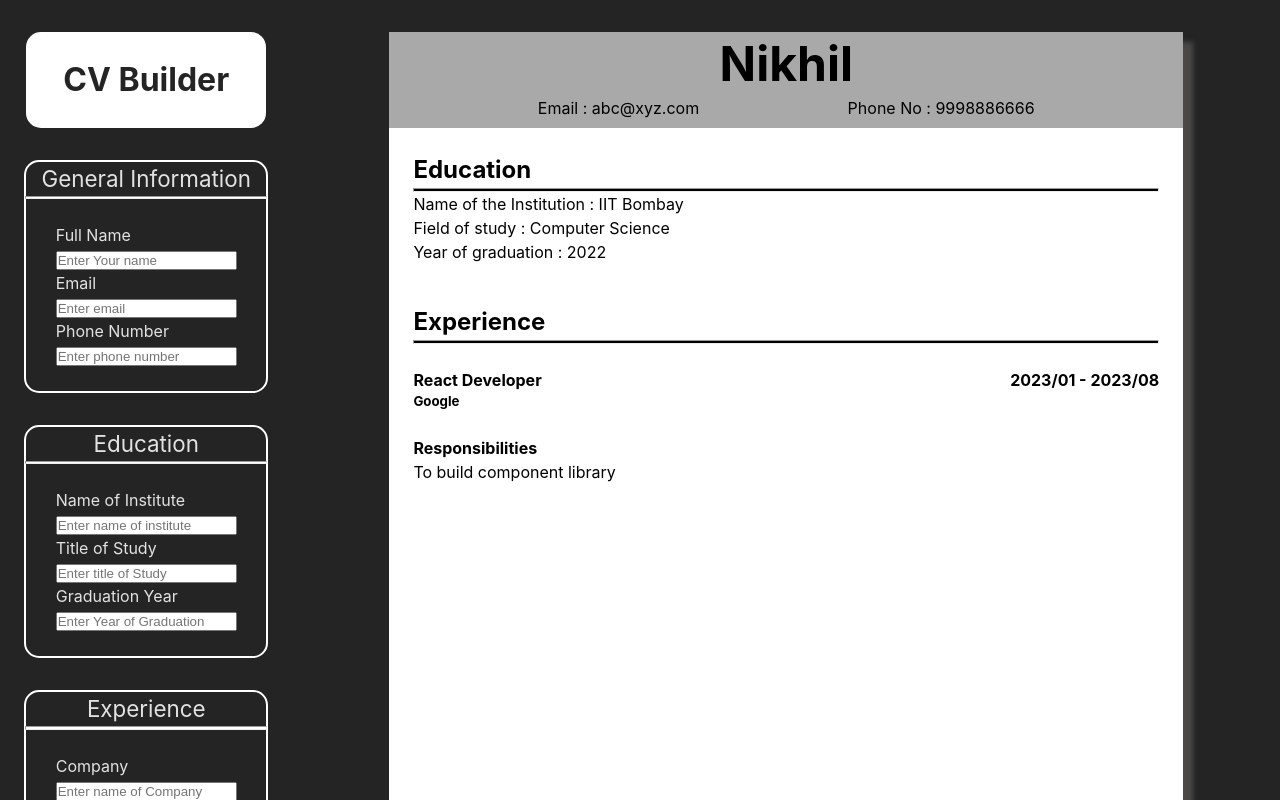
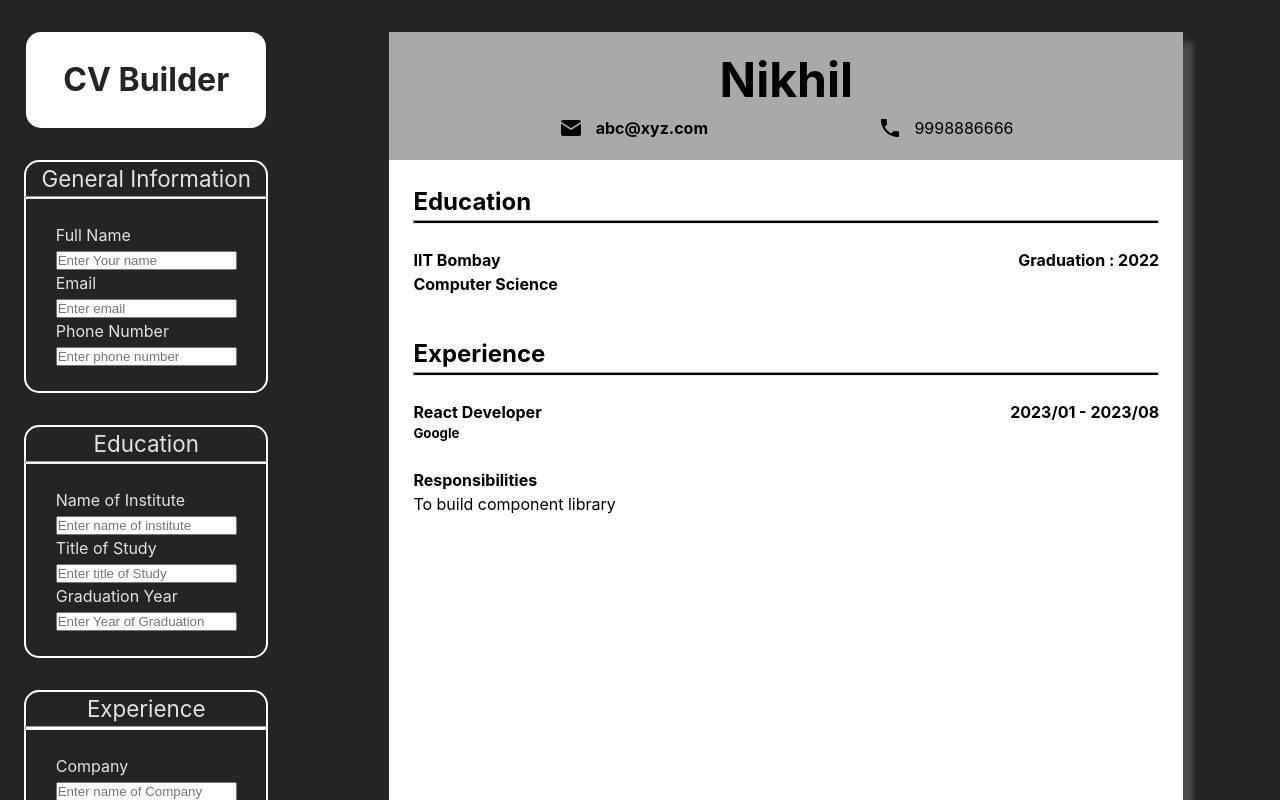
Before and after one commit to nikhil-tiwary61/cv-builder, a React (Vite) app: page / in a window 1280 px wide. Shown: the top 800 px of the page. Built offline with nearby package versions, Linux system fonts and the light colour scheme.

Commit message:
add icons for email and phone number

```diff
--- a/src/components/resume/Education.jsx
+++ b/src/components/resume/Education.jsx
@@ -9,9 +9,12 @@ export default function Education({
     <section className="resume-education">
       <h2>Education</h2>
       <hr className="horizontal-line" />
-      <p>Name of the Institution : {institute}</p>
-      <p>Field of study : {fieldOfStudy}</p>
-      <p>Year of graduation : {yearOfGraduation}</p>
+      <br />
+      <div className="institute-gradyear">
+        <h4>{institute}</h4>
+        <h4>Graduation : {yearOfGraduation}</h4>
+      </div>
+      <h4>{fieldOfStudy}</h4>
     </section>
   );
 }
--- a/src/components/resume/GeneralInformation.jsx
+++ b/src/components/resume/GeneralInformation.jsx
@@ -1,4 +1,6 @@
 import "../../styles/GeneralInformation.css";
+import emailPic from "../../../public/email.png";
+import phonePic from "../../../public/phone.png";
 
 export default function GeneralInformation({ name, email, phoneNumber }) {
   return (
@@ -7,8 +9,22 @@ export default function GeneralInformation({ name, email, phoneNumber }) {
         <h1 className="username">{name}</h1>
       </div>
       <div className="information">
-        <p>Email : {email}</p>
-        <p>Phone No : {phoneNumber}</p>
+        <div className="email">
+          <img
+            src={emailPic}
+            alt="Email"
+            className="icon-general-information"
+          />
+          <h4> {email}</h4>
+        </div>
+        <div className="phone">
+          <img
+            src={phonePic}
+            alt="Phone No."
+            className="icon-general-information"
+          />
+          <p> {phoneNumber}</p>
+        </div>
       </div>
     </section>
   );
--- a/src/styles/Education.css
+++ b/src/styles/Education.css
@@ -7,3 +7,8 @@
   height: 0.1em;
   background: black;
 }
+
+.institute-gradyear {
+  display: flex;
+  justify-content: space-between;
+}
--- a/src/styles/GeneralInformation.css
+++ b/src/styles/GeneralInformation.css
@@ -1,5 +1,5 @@
 .resume-general-information {
-  height: 6em;
+  height: 8em;
   display: flex;
   flex-direction: column;
   justify-content: center;
@@ -23,3 +23,15 @@
   justify-content: space-evenly;
   height: 2em;
 }
+
+.email,
+.phone {
+  display: flex;
+  flex-direction: row;
+  justify-content: center;
+  align-items: center;
+}
+
+.icon-general-information {
+  margin-right: 0.8em;
+}
```
Also changed, not shown: public/email.png (added), public/phone.png (added).
